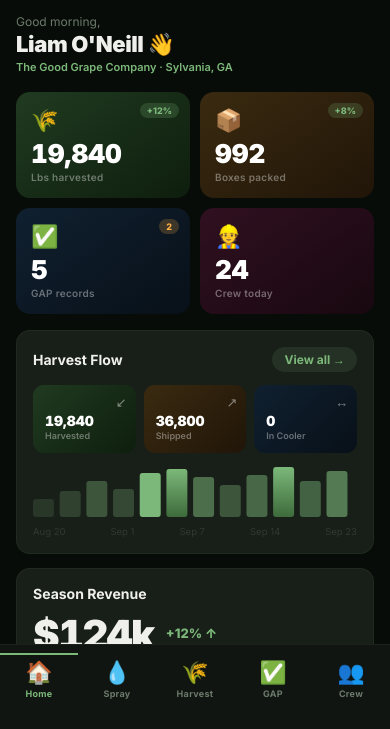
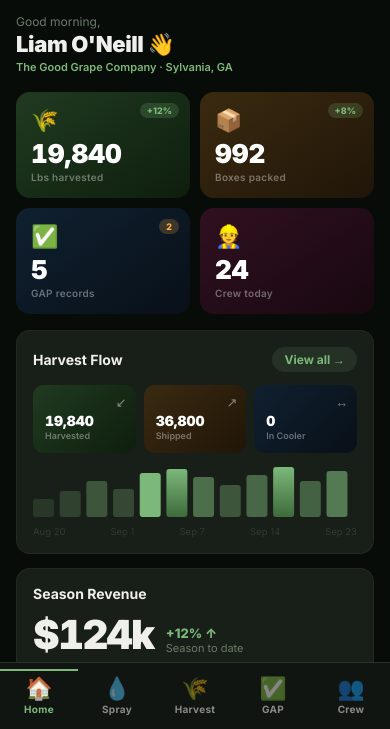
Before and after one commit to Liam5622/Field-Trace-Demo-, a plain HTML site: page index.html in a window 390 px wide. Shown: the part 115-844 px from the top of the page. Drawn offline with Linux system fonts and the light colour scheme.

Commit message:
Add files via upload

```diff
--- a/index.html
+++ b/index.html
@@ -64,19 +64,35 @@ input, select, textarea, button { font-family: inherit; }
 }
 
 /* ─── REAL PHONE: fill the screen ─── */
-@media (max-width: 430px) {
-  html, body { height: 100%; overflow: hidden; background: var(--bg); }
-  body { display: block; padding: 0; }
+@media (max-width: 500px) {
+  html { height: 100%; height: 100dvh; }
+  body {
+    display: block;
+    width: 100%;
+    height: 100%;
+    height: 100dvh;
+    background: var(--bg);
+    overflow: hidden;
+  }
   .phone {
     width: 100%;
     height: 100%;
     height: 100dvh;
     border-radius: 0;
     box-shadow: none;
+    /* flex column: statusbar | screens | bnav */
+    display: flex;
+    flex-direction: column;
   }
   .island { display: none; }
   .statusbar { display: none; }
-  .bnav { padding-bottom: max(20px, env(safe-area-inset-bottom, 20px)); }
+  /* content area fills remaining space */
+  .screen { flex: 1; min-height: 0; }
+  /* bottom nav sticks at bottom with safe-area padding */
+  .bnav {
+    padding-bottom: max(16px, env(safe-area-inset-bottom));
+    flex-shrink: 0;
+  }
 }
 
 /* Dynamic Island */
@@ -133,9 +149,9 @@ input, select, textarea, button { font-family: inherit; }
 }
 
 /* ─── SCREENS ─── */
-.screen { display: none; flex: 1; overflow: hidden; flex-direction: column; }
+.screen { display: none; flex: 1; min-height: 0; overflow: hidden; flex-direction: column; }
 .screen.active { display: flex; }
-.scroll { flex: 1; overflow-y: auto; padding: 16px; }
+.scroll { flex: 1; min-height: 0; overflow-y: auto; -webkit-overflow-scrolling: touch; padding: 16px; }
 
 /* ─── APP BAR ─── */
 .appbar {
@@ -515,21 +531,24 @@ input, select, textarea, button { font-family: inherit; }
 
 /* ─── BOTTOM NAV ─── */
 .bnav {
-  background: var(--surf); border-top: 1px solid var(--b1);
-  display: flex; padding: 8px 0 26px;
+  background: var(--surf);
+  border-top: 1px solid rgba(124,184,122,0.2);
+  display: flex;
+  padding: 6px 0 10px;
   flex-shrink: 0;
+  /* always at the bottom of the phone flex column */
 }
 .bn {
   flex: 1; display: flex; flex-direction: column;
-  align-items: center; gap: 3px; cursor: pointer;
+  align-items: center; gap: 2px; cursor: pointer;
   padding: 4px 0;
   border-top: 2px solid transparent;
   transition: all .15s;
 }
 .bn.active { border-top-color: var(--sage); }
 .bn.active .bni, .bn.active .bnl { color: var(--sage); }
-.bni { font-size: 22px; color: var(--t2); transition: color .15s; }
-.bnl { font-size: 9px; color: var(--t2); font-weight: 700; letter-spacing: .3px; transition: color .15s; }
+.bni { font-size: 22px; color: rgba(255,255,255,0.5); transition: color .15s; }
+.bnl { font-size: 10px; color: rgba(255,255,255,0.5); font-weight: 700; letter-spacing: .3px; transition: color .15s; }
 
 /* ─── TOAST ─── */
 #toast {
```
